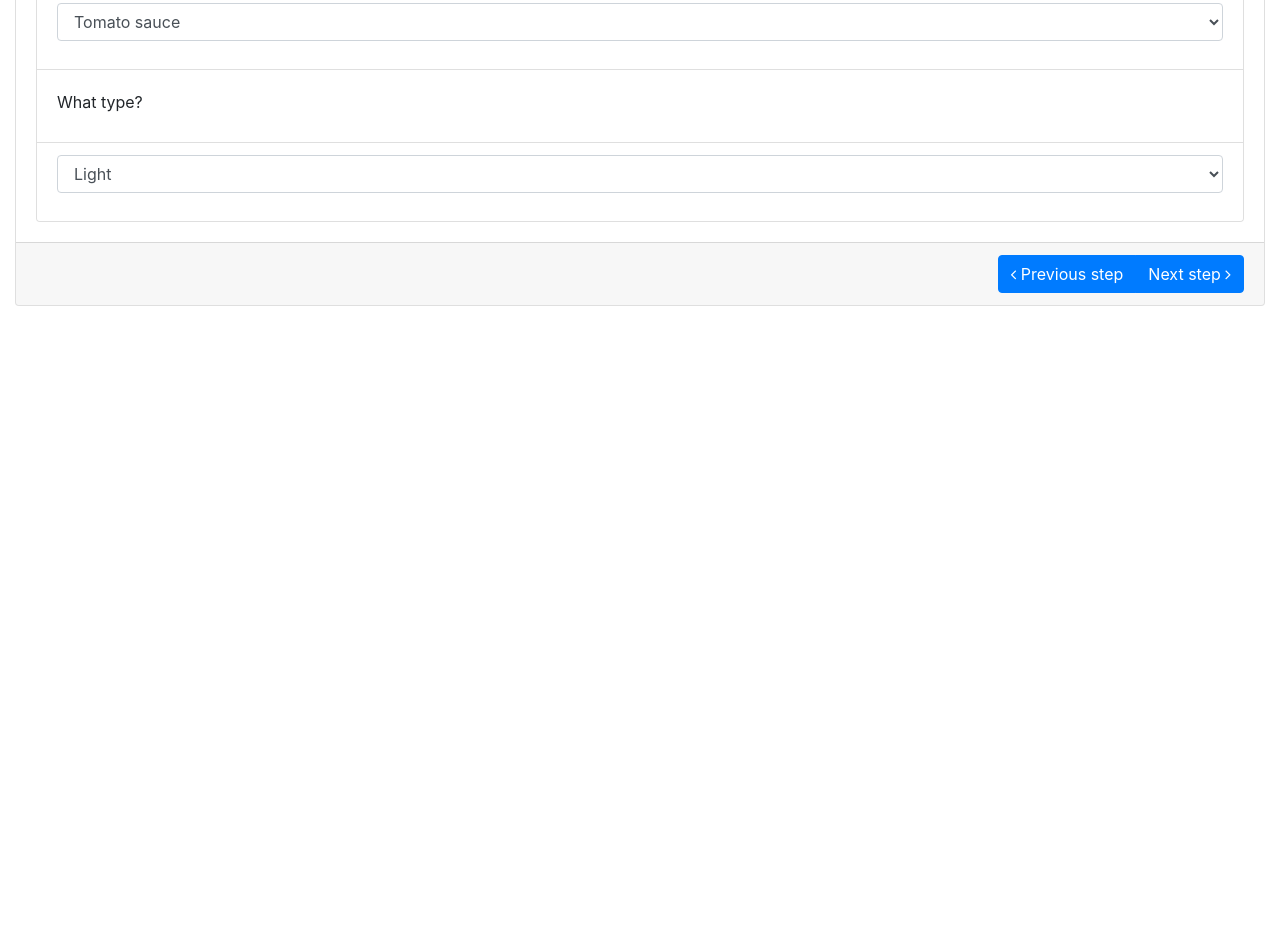
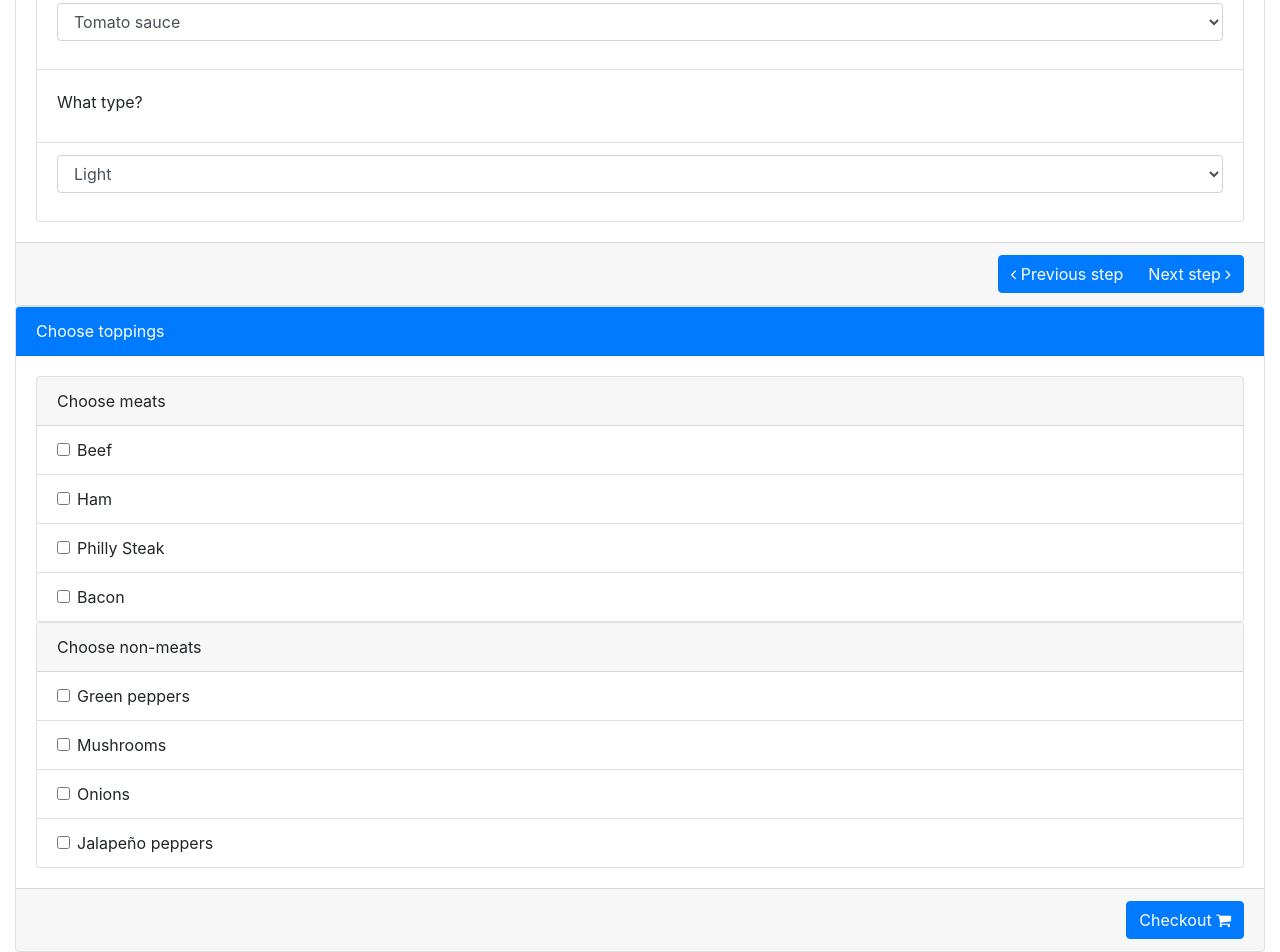
Before and after one commit to CodeupClassroom/ulysses-web-exercises, a plain HTML site: page order-pizza.html in a window 1280 px wide. Shown: the part 1298-2250 px from the top of the page. Before the commit the page ends 1604 px from the top, so only its background shows below. Drawn offline with nearby package versions, Linux system fonts and the light colour scheme.

Commit message:
7. Add section to choose toppings

```diff
--- a/order-pizza.html
+++ b/order-pizza.html
@@ -206,6 +206,100 @@
             </div>
         </div>
     </div>
+
+    <div class="card">
+        <div class="card-header text-white bg-primary">
+            Choose toppings
+        </div>
+        <div class="card-body">
+            <div class="card">
+                <div class="card-header">Choose meats</div>
+                <ul class="list-group list-group-flush">
+                    <li class="list-group-item">
+                        <div class="form-check">
+                            <input class="form-check-input" type="checkbox" name="meats"
+                                   id="beef" value="beef">
+                            <label class="form-check-label" for="beef">
+                                Beef
+                            </label>
+                        </div>
+                    </li>
+                    <li class="list-group-item">
+                        <div class="form-check">
+                            <input class="form-check-input" type="checkbox" name="meats"
+                                   id="ham" value="ham">
+                            <label class="form-check-label" for="ham">
+                                Ham
+                            </label>
+                        </div>
+                    </li>
+                    <li class="list-group-item">
+                        <div class="form-check">
+                            <input class="form-check-input" type="checkbox" name="meats"
+                                   id="philly" value="philly">
+                            <label class="form-check-label" for="philly">
+                                Philly Steak
+                            </label>
+                        </div>
+                    </li>
+                    <li class="list-group-item">
+                        <div class="form-check">
+                            <input class="form-check-input" type="checkbox" name="meats"
+                                   id="bacon" value="bacon">
+                            <label class="form-check-label" for="bacon">
+                                Bacon
+                            </label>
+                        </div>
+                    </li>
+                </ul>
+            </div>
+            <div class="card">
+                <div class="card-header">Choose non-meats</div>
+                <ul class="list-group list-group-flush">
+                    <li class="list-group-item">
+                        <div class="form-check">
+                            <input class="form-check-input" type="checkbox" name="non-meats"
+                                   id="green" value="green">
+                            <label class="form-check-label" for="green">
+                                Green peppers
+                            </label>
+                        </div>
+                    </li>
+                    <li class="list-group-item">
+                        <div class="form-check">
+                            <input class="form-check-input" type="checkbox" name="non-meats"
+                                   id="mushrooms" value="mushrooms">
+                            <label class="form-check-label" for="mushrooms">
+                                Mushrooms
+                            </label>
+                        </div>
+                    </li>
+                    <li class="list-group-item">
+                        <div class="form-check">
+                            <input class="form-check-input" type="checkbox" name="meats"
+                                   id="onions" value="onions">
+                            <label class="form-check-label" for="onions">
+                                Onions
+                            </label>
+                        </div>
+                    </li>
+                    <li class="list-group-item">
+                        <div class="form-check">
+                            <input class="form-check-input" type="checkbox" name="meats"
+                                   id="jalapeno" value="jalapeno">
+                            <label class="form-check-label" for="jalapeno">
+                                Jalapeño peppers
+                            </label>
+                        </div>
+                    </li>
+                </ul>
+            </div>
+        </div>
+        <div class="card-footer text-right">
+            <button class="btn btn-primary">Checkout <i class="fa fa-shopping-cart"></i>
+            </button>
+        </div>
+    </div>
 </div>
 
 <script
```
